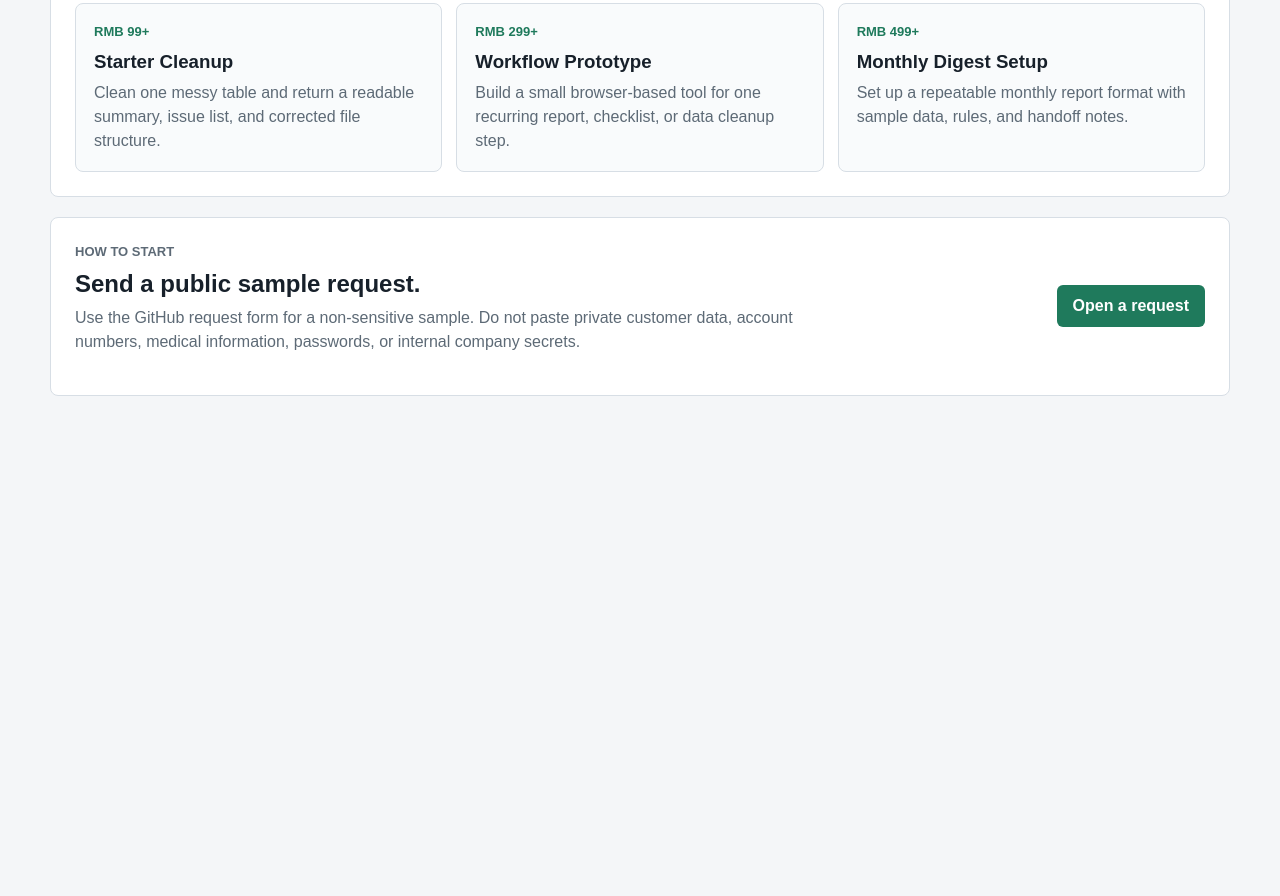
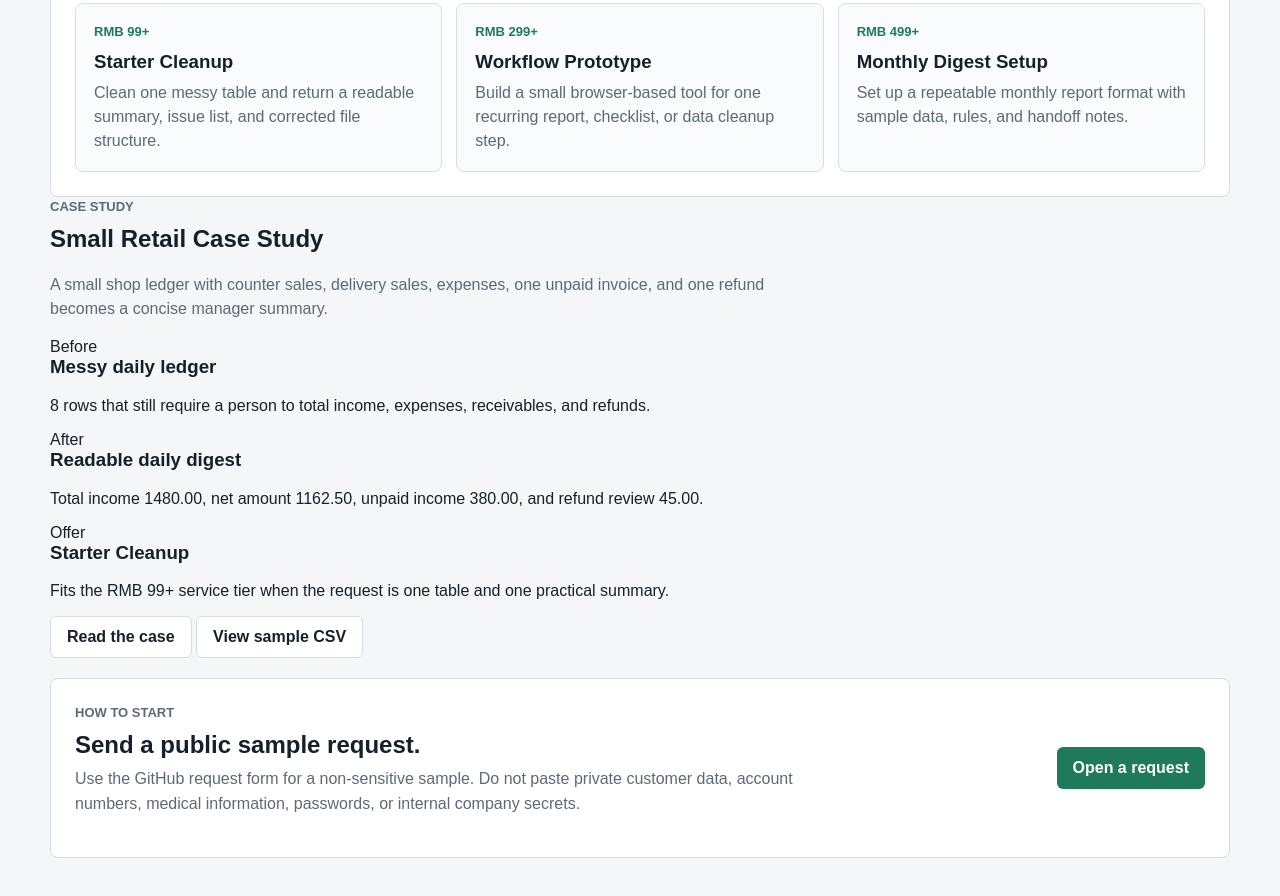
Before and after one commit to fabkshdkadhj/business-tool-lab, a website with bundled scripts: page index.html in a window 1280 px wide. Shown: the part 1008-1904 px from the top of the page. Before the commit the page ends 1444 px from the top, so only its background shows below. Built offline with nearby package versions, Linux system fonts and the light colour scheme.

Commit message:
Add case study sample for index.html

```diff
--- a/index.html
+++ b/index.html
@@ -68,6 +68,42 @@
         </div>
       </section>
 
+      <section class="case-study-section" aria-label="Small retail case study">
+        <div class="section-heading">
+          <p class="eyebrow">Case Study</p>
+          <h2>Small Retail Case Study</h2>
+          <p>
+            A small shop ledger with counter sales, delivery sales, expenses, one unpaid invoice,
+            and one refund becomes a concise manager summary.
+          </p>
+        </div>
+
+        <div class="case-study-grid">
+          <article class="case-card">
+            <span>Before</span>
+            <h3>Messy daily ledger</h3>
+            <p>8 rows that still require a person to total income, expenses, receivables, and refunds.</p>
+          </article>
+
+          <article class="case-card">
+            <span>After</span>
+            <h3>Readable daily digest</h3>
+            <p>Total income 1480.00, net amount 1162.50, unpaid income 380.00, and refund review 45.00.</p>
+          </article>
+
+          <article class="case-card">
+            <span>Offer</span>
+            <h3>Starter Cleanup</h3>
+            <p>Fits the RMB 99+ service tier when the request is one table and one practical summary.</p>
+          </article>
+        </div>
+
+        <div class="case-study-actions">
+          <a class="secondary-link" href="./examples/case-study-small-retail.md">Read the case</a>
+          <a class="secondary-link" href="./examples/small-retail-messy-ledger.csv">View sample CSV</a>
+        </div>
+      </section>
+
       <section class="request-section" aria-label="Request workflow">
         <div>
           <p class="eyebrow">How to Start</p>
```
